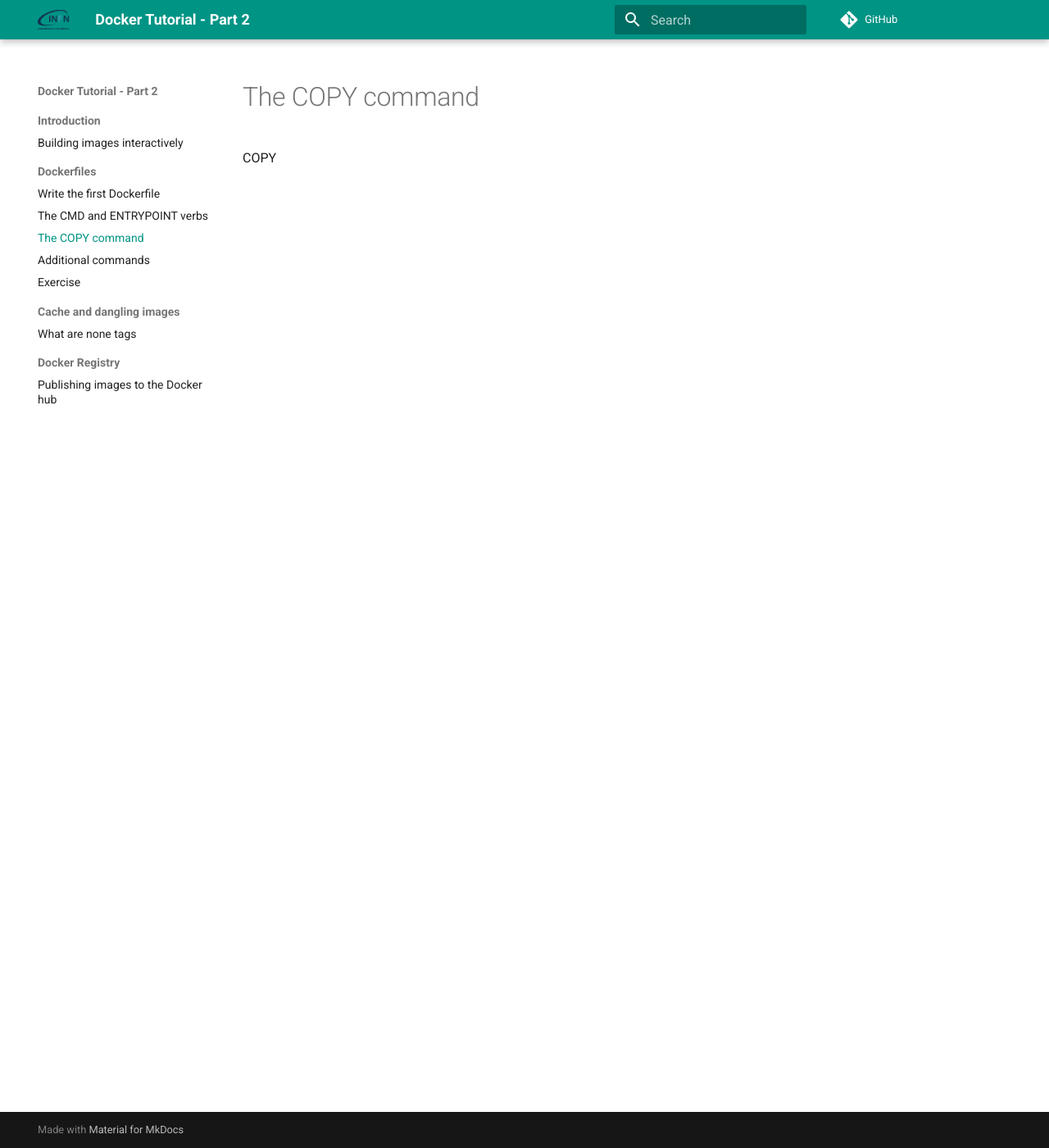
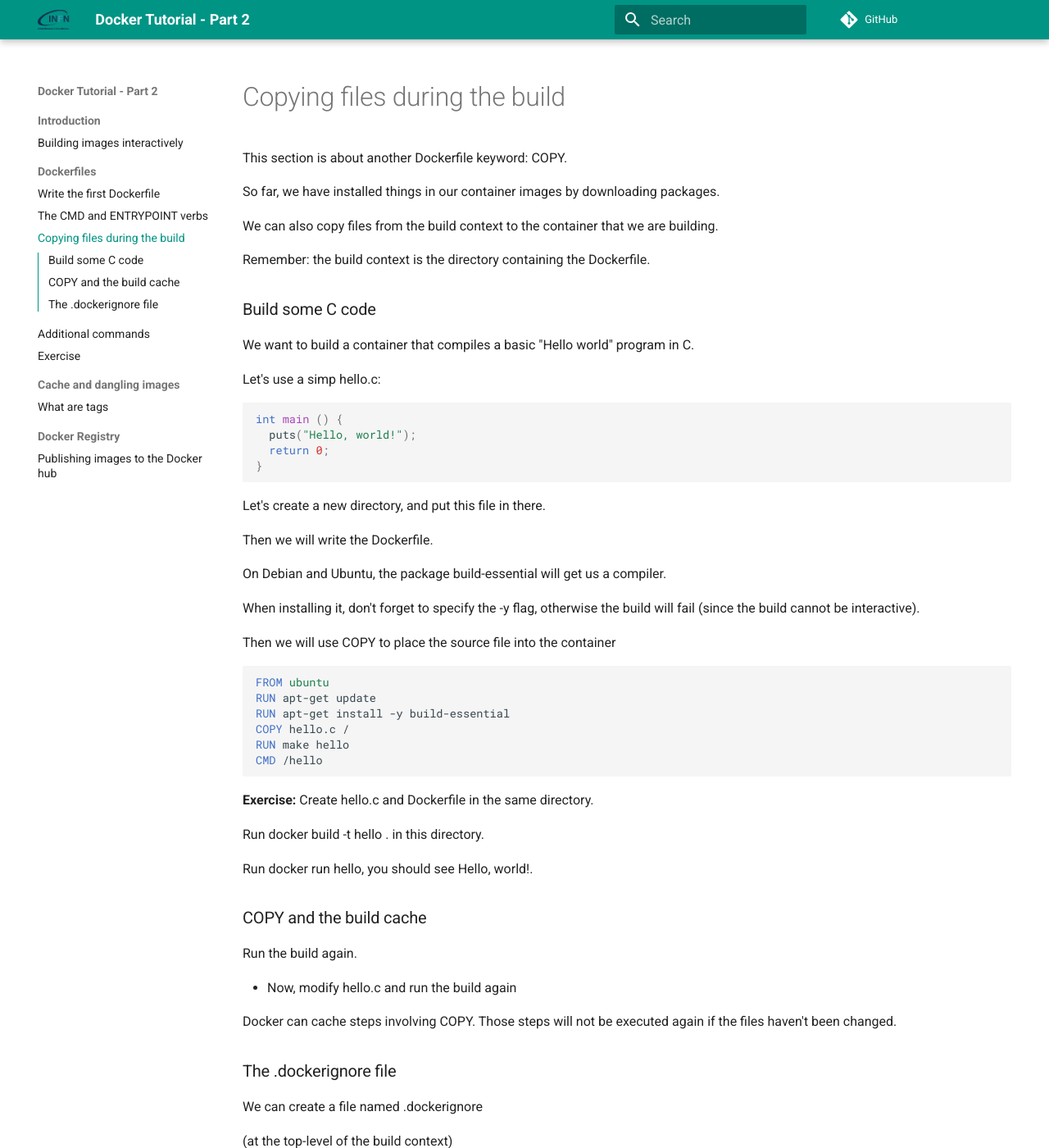
Before and after one commit to spigad/docker-tutorial, an MkDocs documentation site: the page built from docs/dockerfile/copy.md, in a window 1280 px wide and 1400 px high. Shown: the whole window at 82% size. Built offline with MkDocs 1.6.1 and Material for MkDocs 9.7.7, drawn with Linux system fonts in a browser that asks for light colours; comment, search, counter and statistics services are not loaded; some of the changed text lies outside the part shown.

Commit message:
add hub and first version of copy

````diff
--- a/docs/dockerfile/copy.md
+++ b/docs/dockerfile/copy.md
@@ -1 +1,68 @@
-COPY
+This section is about another Dockerfile keyword: COPY.
+
+So far, we have installed things in our container images by downloading packages.
+
+We can also copy files from the build context to the container that we are building.
+
+Remember: the build context is the directory containing the Dockerfile.
+
+
+### Build some C code
+
+We want to build a container that compiles a basic "Hello world" program in C.
+
+Let's use a simp hello.c:
+
+```c
+int main () {
+  puts("Hello, world!");
+  return 0;
+}
+```
+Let's create a new directory, and put this file in there.
+
+Then we will write the Dockerfile.
+
+On Debian and Ubuntu, the package build-essential will get us a compiler.
+
+When installing it, don't forget to specify the -y flag, otherwise the build will fail (since the build cannot be interactive).
+
+Then we will use COPY to place the source file into the container
+
+```Dockerfile
+FROM ubuntu
+RUN apt-get update
+RUN apt-get install -y build-essential
+COPY hello.c /
+RUN make hello
+CMD /hello
+```
+
+**Exercise:**
+Create hello.c and Dockerfile in the same directory.
+
+Run docker build -t hello . in this directory.
+
+Run docker run hello, you should see Hello, world!.
+
+### COPY and the build cache
+
+Run the build again.
+
+- Now, modify hello.c and run the build again
+
+ Docker can cache steps involving COPY. Those steps will not be executed again if the files haven't been changed.
+
+### The .dockerignore file
+
+We can create a file named .dockerignore
+
+(at the top-level of the build context)
+
+It can contain file names and globs to ignore
+
+They won't be sent to the builder
+
+(and won't end up in the resulting image)
+
+See the [documentation](https://docs.docker.com/engine/reference/builder/#dockerignore-file) for the little details
--- a/mkdocs.yml
+++ b/mkdocs.yml
@@ -27,13 +27,13 @@
   - Introduction:
     - Building images interactively: 'intro/index.md'
   - Dockerfiles:
-    - Write the first Dockerfile: 'dockerfile/firsdockrefile.md'
+    - Write the first Dockerfile: 'dockerfile/first-dockrefile.md'
     - The CMD and ENTRYPOINT verbs: 'dockerfile/cmd-entrypoint.md'
-    - The COPY command: 'dockerfile/copy.md'
+    - Copying files during the build: 'dockerfile/copy.md'
     - Additional commands: 'dockerfile/more-commands.md'
     - Exercise: 'dockerfile/exercise.md'
   - Cache and dangling images:
-    - What are none tags: 'cacheimaegs/cache-dangling.md'
+    - What are <none> tags: 'cacheimaegs/cache-dangling.md'
   - Docker Registry:
     - Publishing images to the Docker hub: 'registry/dockerhub.md'
 
````
Also changed, not shown: docs/cacheimaegs/cache-dangling.md (+1 -1 lines), docs/dockerfile/cmd-entrypoint.md (+5 -5 lines), docs/dockerfile/first-dockerfile.md (renamed from docs/dockerfile/firsdockrefile.md).
